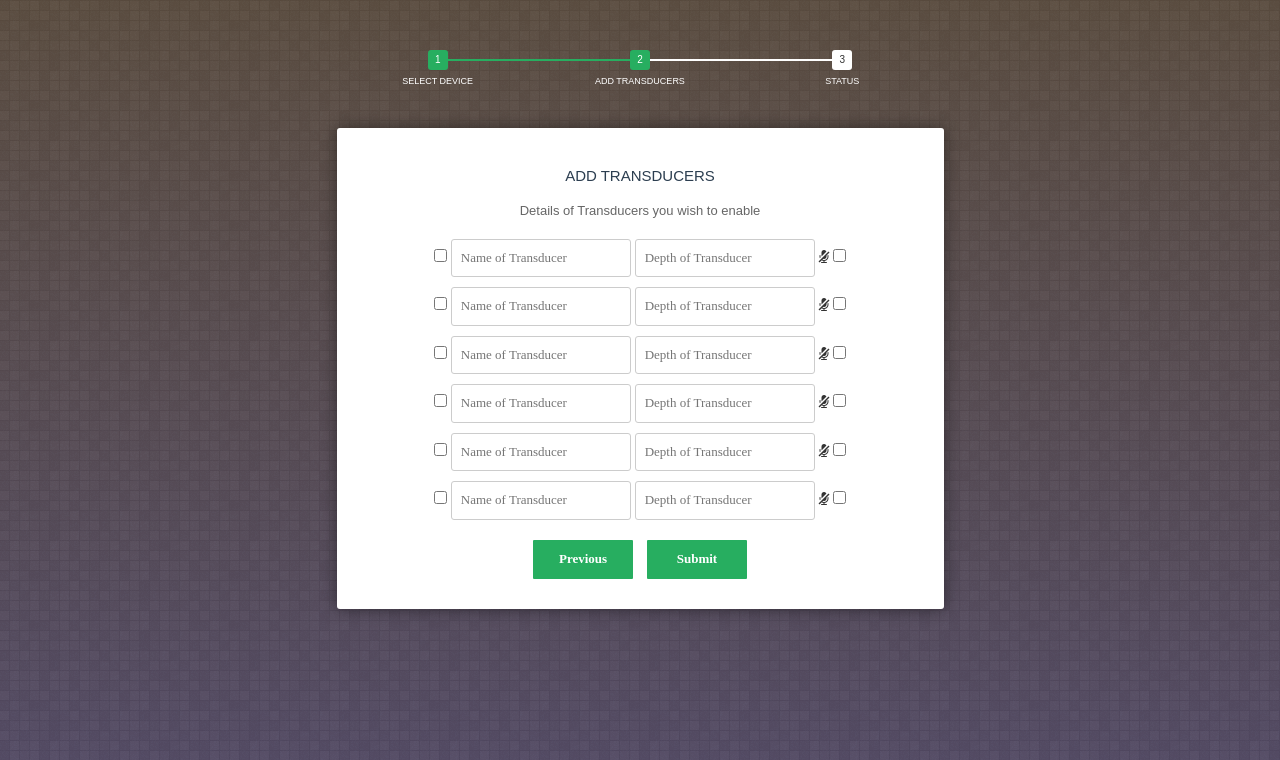
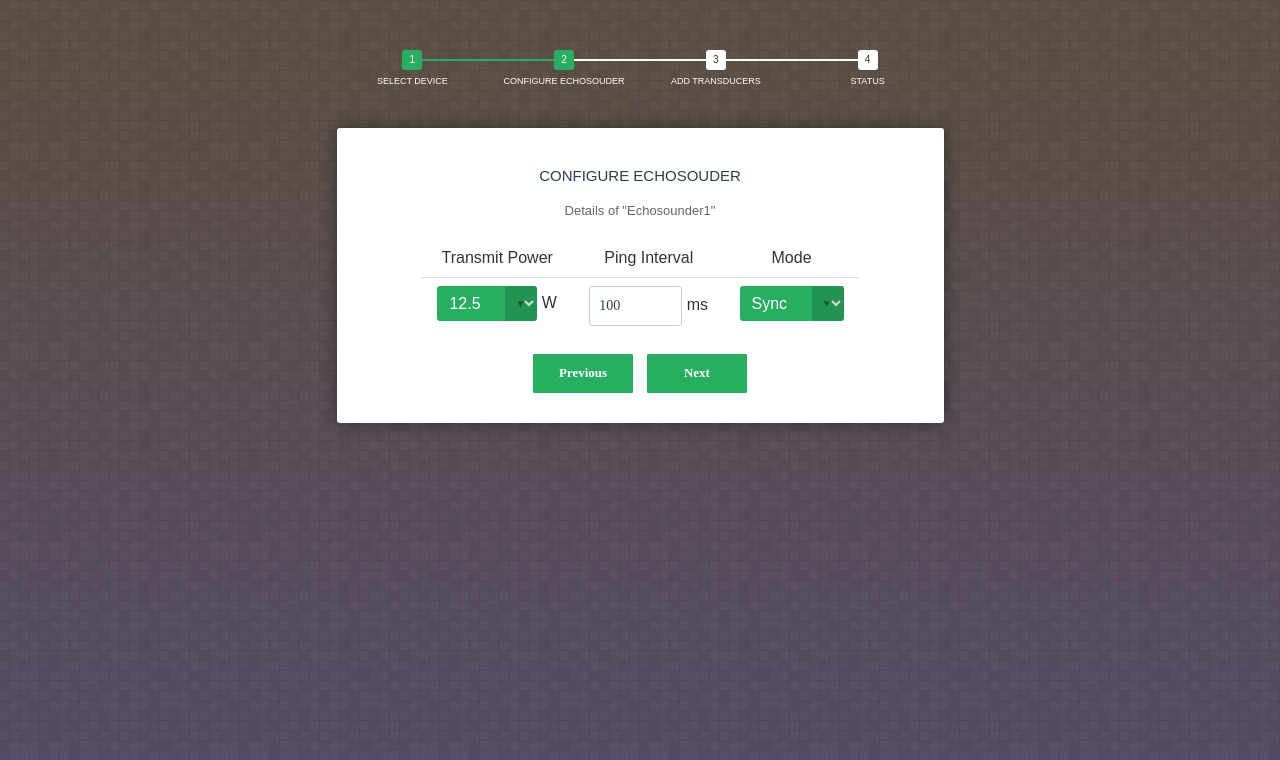
Before and after one commit to koulanurag/DeviceConfigApp, a plain HTML site: page index.html in a window 1280 px wide. Both pictures are taken after a click on the button "Next". Drawn offline with Linux system fonts and the light colour scheme.

Commit message:
M3 | Added echosounder configuration form and View Mode in Transducer Form

```diff
--- a/css/layout.css
+++ b/css/layout.css
@@ -1,3 +1,16 @@
+.echosounder-table{
+    width: 80%;
+    text-align: center;
+    margin: auto;
+}
+.echosounder-table .custom-dropdown{
+    margin:0px;
+}
+.echosounder-table input{
+   font-size:14px !important;
+}
+
+
 .form-error-tooltip {
   opacity: 1;
   margin-left: -36px !important;
@@ -201,7 +214,7 @@ body {
   color: white;
   text-transform: uppercase;
   font-size: 9px;
-  width: 33.33%;
+  width: 25%;
   float: left;
   position: relative;
 }
--- a/js/angular/controllers/deviceCtrl.js
+++ b/js/angular/controllers/deviceCtrl.js
@@ -3,13 +3,18 @@ ngDevices.controller('deviceCtrl', ['$scope', '$timeout', 'deviceListFactory','s
     function ($scope, $timeout, deviceListFactory,sendDeviceConfigFactory) {
         $scope.showLoadError = false;
         $scope.showLoading = false;
-        $scope.transducers=[{"id":1,"enable":false,"name":"","depth":"","recording":false,"error":false},
-					{"id":2,"enable":false,"name":"","depth":"","recording":false,"error":false},
-					{"id":3,"enable":false,"name":"","depth":"","recording":false,"error":false},
-					{"id":4,"enable":false,"name":"","depth":"","recording":false,"error":false},
-					{"id":5,"enable":false,"name":"","depth":"","recording":false,"error":false},
-					{"id":6,"enable":false,"name":"","depth":"","recording":false,"error":false}
+        $scope.transducers=[{"id":1,"enable":false,"name":"","depth":"","recording":false,"view":false,"error":false},
+					{"id":2,"enable":false,"name":"","depth":"","recording":false,"view":false,"error":false},
+					{"id":3,"enable":false,"name":"","depth":"","recording":false,"view":false,"error":false},
+					{"id":4,"enable":false,"name":"","depth":"","recording":false,"view":false,"error":false},
+					{"id":5,"enable":false,"name":"","depth":"","recording":false,"view":false,"error":false},
+					{"id":6,"enable":false,"name":"","depth":"","recording":false,"view":false,"error":false}
 					]
+	    $scope.transmitPowers=[12.5,100,200]//units is Watts
+	    $scope.selectedTransmitPower=$scope.transmitPowers[0]//initialization
+	    $scope.pingModes={"modes":['Sync','Auto'],"selectedMode":"Sync"}
+	    $scope.pingInterval ={"min":100,"max":10000,"step":100,"value":100}
+
 		$scope.disableSubmitButton=false;
         $scope.validateTransducerDetail = function(id){
             angular.forEach( $scope.transducers, function(value,key){
--- a/js/angular/factories/sendDeviceConfigFactory.js
+++ b/js/angular/factories/sendDeviceConfigFactory.js
@@ -10,16 +10,28 @@ ngDevices.factory('sendDeviceConfigFactory', [ '$http',
                 endpointURL: 'json/devicesConfig',
 
                 device: 'device',
-                transducers: 'transducers'
+                transducers: 'transducers',
+                transmitPower:'transmitPower',
+                pingMode: 'pingMode',
+                pingInterval:'pingInterval',
 
             };
 
         }
 
-        DeviceConfig.prototype.sendData = function (device,transducers) {
+        DeviceConfig.prototype.sendData = function (device,transmitPower,pingMode,pingInterval,transducers) {
             var params = {};
             if (device !== '') {
                 params[this.defaults.device] = device;
+            }
+            if(transmitPower !==''){
+                params[this.defaults.transmitPower] = transmitPower;
+            }
+            if(pingMode !==''){
+                params[this.defaults.pingMode] = pingMode;
+            }
+            if(pingInterval !==''){
+                params[this.defaults.pingInterval] = pingInterval;
             }
             if (transducers !== '') {
                 params[this.defaults.transducers] = transducers;
--- a/views/abc.html
+++ b/views/abc.html
@@ -3,6 +3,7 @@
   <!-- progressbar -->
   <ul id="progressbar">
     <li class="active">Select Device</li>
+    <li>Configure EchoSouder</li>
     <li>Add Transducers</li>
     <li>Status</li>
   </ul>
@@ -22,6 +23,41 @@
     <input type="button" name="next" class="next action-button" value="Next" ng-show="!showLoadError && !showLoading"/>
   </fieldset>
   <fieldset>
+    <h2 class="fs-title">Configure EchoSouder</h2>
+    <h3 class="fs-subtitle">Details of "{{selectedDevice}}"</h3>
+    <table class="table echosounder-table">
+        <thead>
+            <tr>
+                <td>Transmit Power</td>
+                <td>Ping Interval</td>
+                <td>Mode</td>
+            </tr>
+        </thead>
+        <tbody>
+        <tr>
+            <td>
+                <span class="custom-dropdown medium">
+                    <select data-ng-options="power for power in transmitPowers" data-ng-model="selectedTransmitPower" ></select>
+                </span>
+                <span class="units">W</span>
+            </td>
+            <td>
+                <input type="number" data-ng-model="pingInterval.value" placeholder="" min="{{pingInterval.min}}" max="{{pingInterval.max}}" step="{{pingInterval.step}}"/>
+                <span class="units">ms</span>
+            </td>
+            <td>
+                <span class="custom-dropdown medium">
+                    <select data-ng-options="mode for mode in pingModes.modes" data-ng-model="pingModes.selectedMode" ></select>
+                </span>
+            </td>
+        </tr>
+        </tbody>
+    </table>
+
+    <input type="button" name="previous" class="previous action-button" value="Previous" />
+    <input type="button" name="next" id="" class="next action-button" value="Next"/>
+  </fieldset>
+  <fieldset>
     <h2 class="fs-title">Add Transducers</h2>
     <h3 class="fs-subtitle">Details of Transducers you wish to enable</h3>
     <div class="transducer-detail" data-ng-repeat="t in transducers">
@@ -37,7 +73,9 @@
       <i data-ng-class="{'fa fa-microphone':t.recording==true,'fa fa-microphone-slash':t.recording==false}">
           <input type="checkbox" data-ng-model="t.recording"/>
       </i>
-
+      <i data-ng-class="{'fa fa-arrow-circle-up':t.view==true,'fa fa-arrow-circle-down':t.view==false}">
+          <input type="checkbox" data-ng-model="t.view"/>
+      </i>
     </div>
     <input type="button" name="previous" class="previous action-button" value="Previous" />
     <input type="submit" name="submit"  class="action-button" value="Submit" />
```
